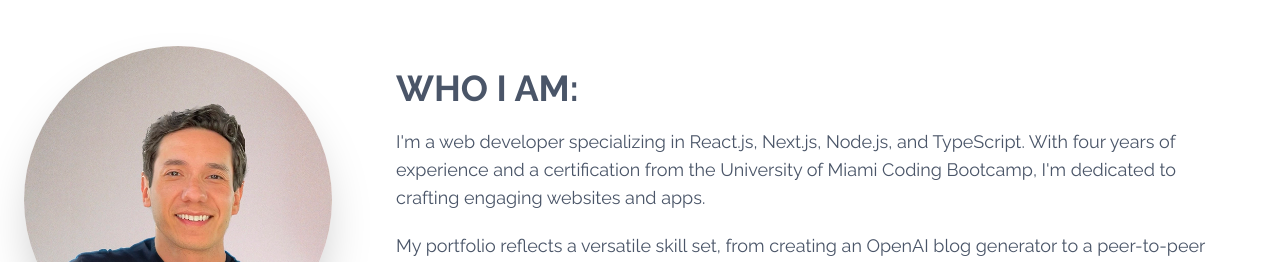
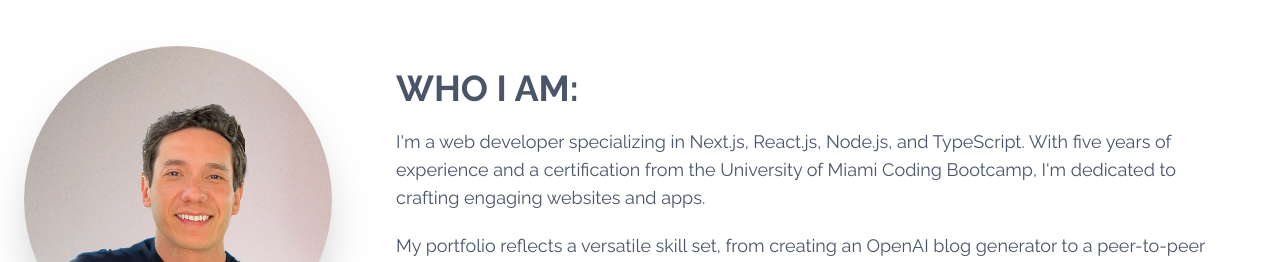
Before and after one commit to gsavr/DevPortfolio, a Next.js app: page / in a window 1280 px wide. Shown: the part 950-1212 px from the top of the page. Built offline with nearby package versions, Linux system fonts and the light colour scheme.

Commit message:
Google Tag Manager, about update

```diff
--- /dev/null
+++ b/app/components/GoogleAnalytics.tsx
@@ -0,0 +1,19 @@
+import Script from "next/script";
+
+export const GoogleAnalyticsTracking: React.FC = () => {
+  return (
+    <>
+      {/* Global site tag (gtag.js) - Google Analytics */}
+      <Script src="https://www.googletagmanager.com/gtag/js?id=G-GOOGLEID" />
+      <Script id="google-analytics" strategy="afterInteractive">
+        {`
+          window.dataLayer = window.dataLayer || [];
+          function gtag(){window.dataLayer.push(arguments);}
+          gtag('js', new Date());
+
+          gtag('config', 'G-QD6WMRP7VE');
+        `}
+      </Script>
+    </>
+  );
+};
--- a/app/layout.tsx
+++ b/app/layout.tsx
@@ -1,6 +1,6 @@
 import "./globals.css";
 import type { Metadata } from "next";
-import { GoogleTagManager } from "@next/third-parties/google";
+import { GoogleAnalyticsTracking } from "./components/GoogleAnalytics";
 import Provider from "./components/Provider";
 
 export const metadata: Metadata = {
@@ -49,12 +49,12 @@ export default function RootLayout({
 }) {
   return (
     <html lang="en">
+      <GoogleAnalyticsTracking />
       <body className="bg-primary text-primary">
         <main>
           <Provider>{children}</Provider>
         </main>
       </body>
-      <GoogleTagManager gtmId="G-QD6WMRP7VE" />
     </html>
   );
 }
--- a/app/layout/about.tsx
+++ b/app/layout/about.tsx
@@ -61,8 +61,8 @@ export const About: React.FC = () => {
               who i am:
             </h2>
             <p className="text-md md:text-lg">
-              I{"'"}m a web developer specializing in React.js, Next.js,
-              Node.js, and TypeScript. With four years of experience and a
+              I{"'"}m a web developer specializing in Next.js, React.js,
+              Node.js, and TypeScript. With five years of experience and a
               certification from the University of Miami Coding Bootcamp, I{"'"}
               m dedicated to crafting engaging websites and apps.
             </p>
```
